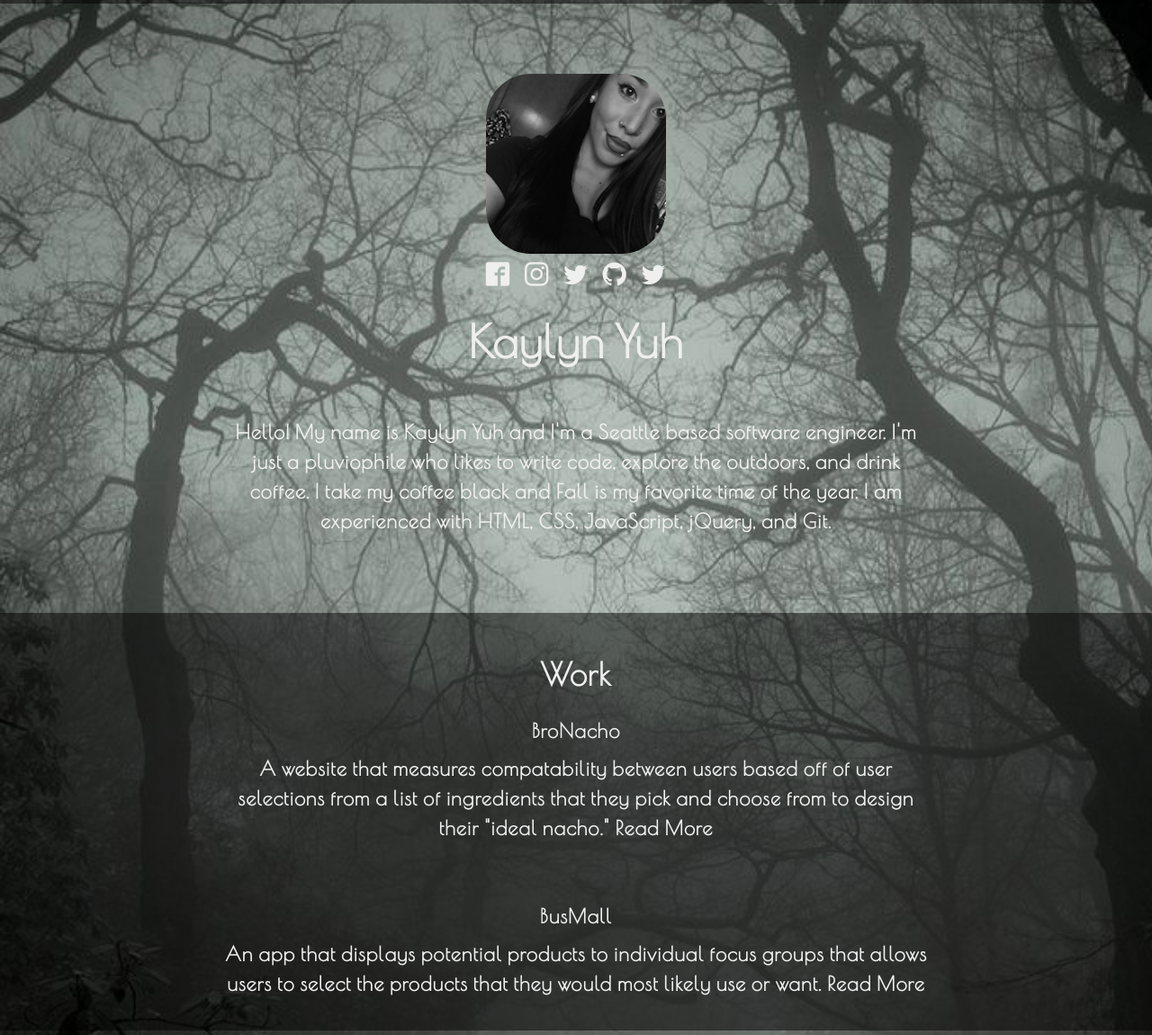
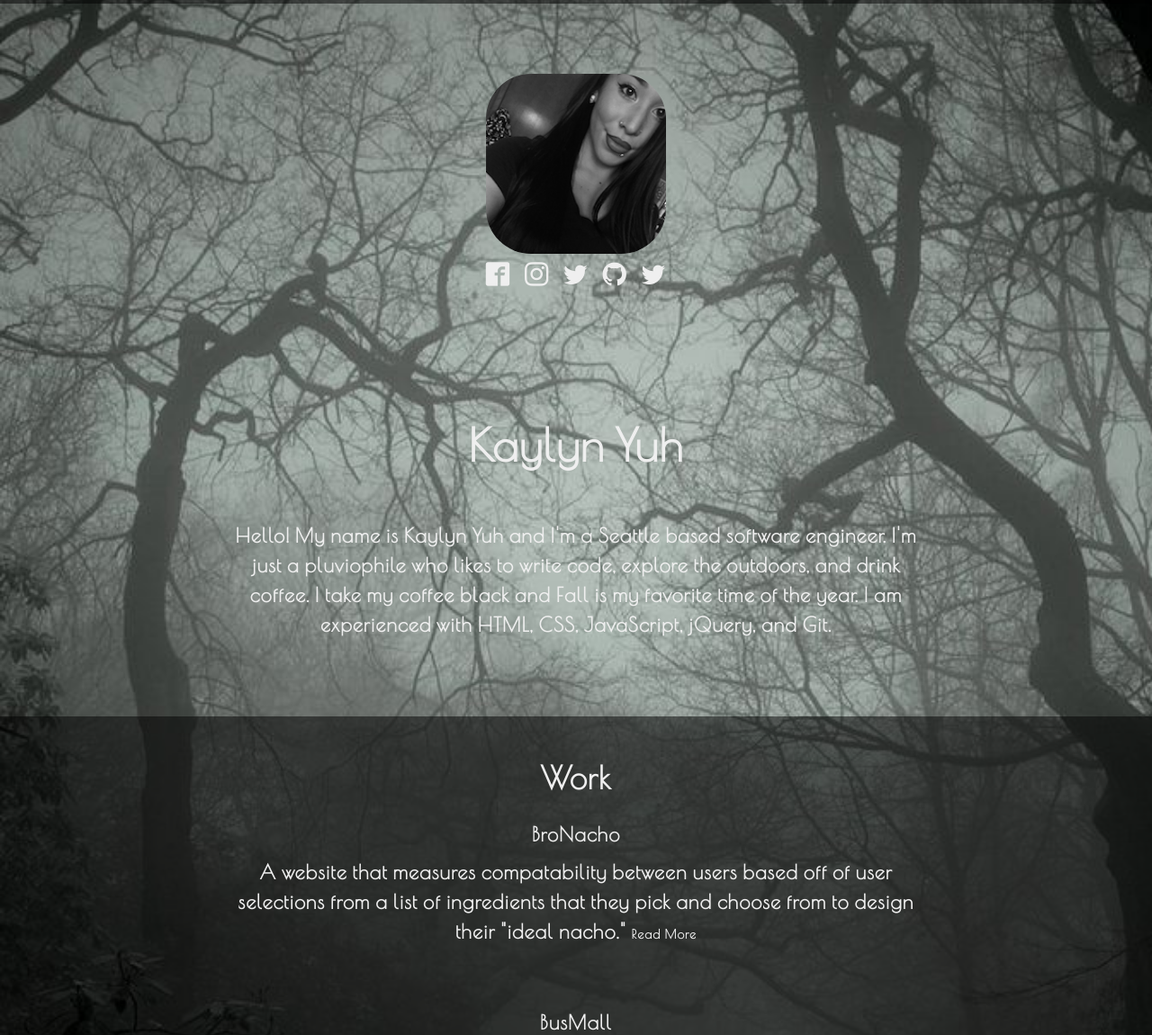
Before and after one commit to kaylynyuh/portfolio, a plain HTML site: page index.html in a window 1280 px wide. Shown: the part 68-1218 px from the top of the page at 90% size. Drawn offline with nearby package versions, Linux system fonts and the light colour scheme; files whose address does not match are found by name.

Commit message:
space between divs fixed, margins edited on mobile first

```diff
--- a/css/base.css
+++ b/css/base.css
@@ -63,6 +63,10 @@ h2 {
 
   .icon-menu {
     display: none;
+  }
+
+  .social-icons {
+    margin-bottom: 75px;
   }
 
   .social-icons a {
--- a/css/layout.css
+++ b/css/layout.css
@@ -31,9 +31,13 @@
 .read-more-show {
   text-decoration: none;
   color: #efefef;
+  font-weight: bold;
+  font-size: 14px;
 }
 
 .read-more-hide {
   text-decoration: none;
   color: #efefef;
+  font-weight: bold;
+  font-size: 14px;
 }
--- a/css/modules.css
+++ b/css/modules.css
@@ -2,6 +2,10 @@
   padding: 25px;
   font-size: 50px;
   text-align: center;
+}
+
+.social-icons {
+  padding-bottom:50px;
 }
 
 .social-icons li {
@@ -33,7 +37,7 @@
 }
 
 .skills-content h1 {
-  margin-top: 50px;
+  /*margin-top: 50px;*/
   font-size: 35px;
 }
 
@@ -43,7 +47,7 @@
 }
 
 .contact-content h1{
-  margin-top: 50px;
+  /*margin-top: 50px;*/
   font-size: 35px;
 }
 
```
